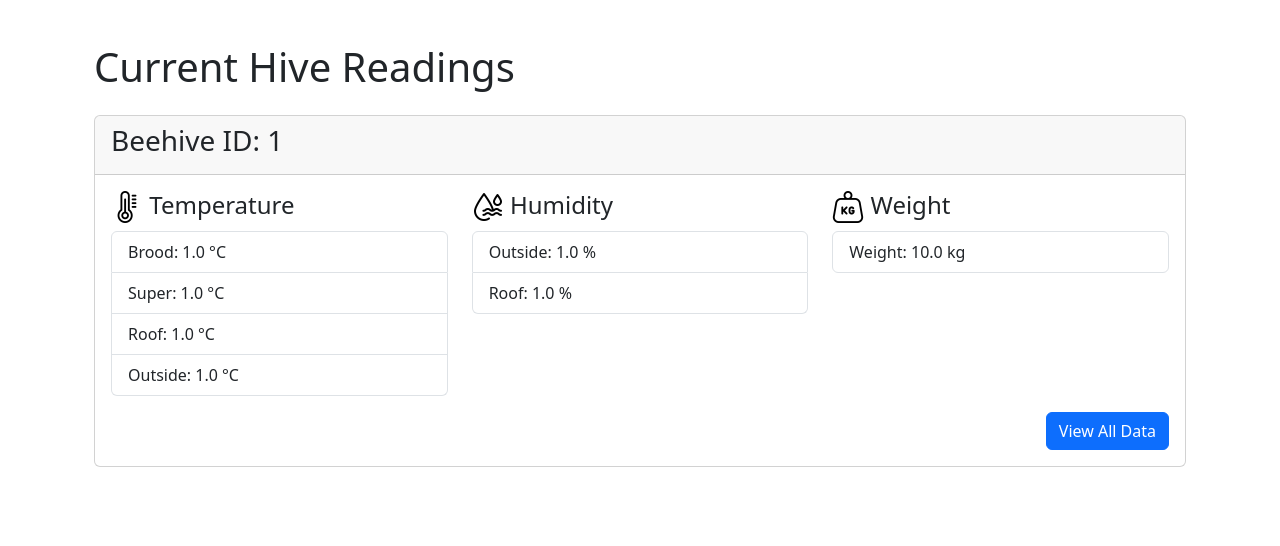
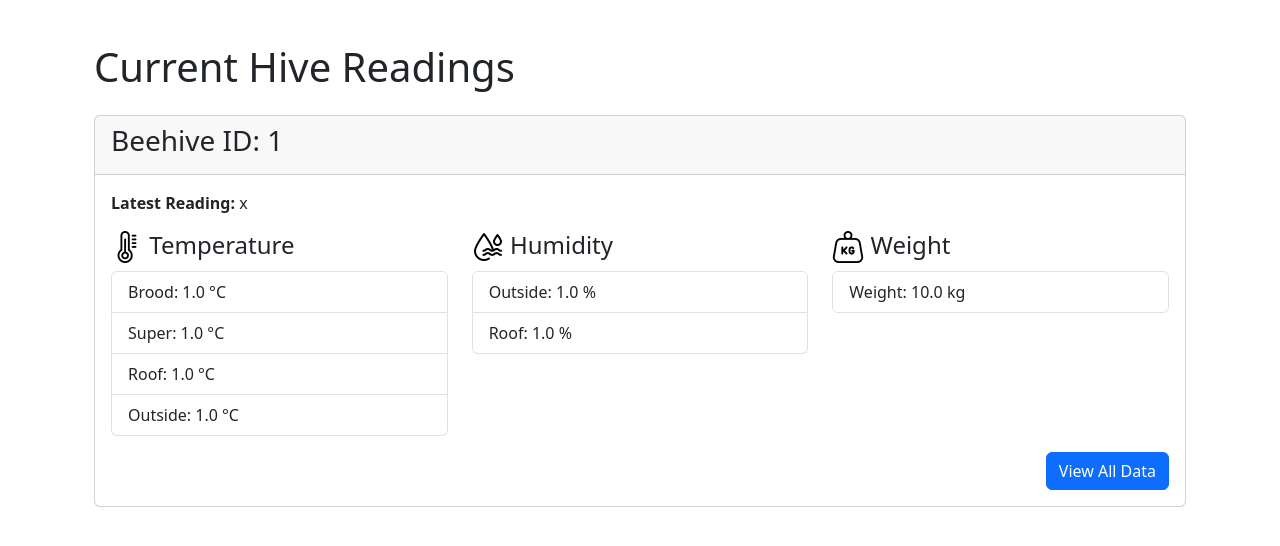
Before and after one commit to Jak7774/Honeybees-Website, a Flask app: page / in a window 1280 px wide. Shown: the part 157-703 px from the top of the page. Run offline with Flask 3, Linux system fonts and the light colour scheme; tables that the repository leaves empty hold one stand-in row (values such as "Sample post"); some libraries are stand-ins or nearby versions.

Commit message:
Add Timestamp to Landing Page

```diff
--- a/templates/landing_page.html
+++ b/templates/landing_page.html
@@ -17,6 +17,7 @@
                 <h3>Beehive ID: {{ reading['beehive_id'] }}</h3>
             </div>
             <div class="card-body">
+                <p><strong>Latest Reading:</strong> {{ reading['timestamp'] }}</p>
                 <div class="row">
                     <div class="col-md-4">
                         <h4>
```
